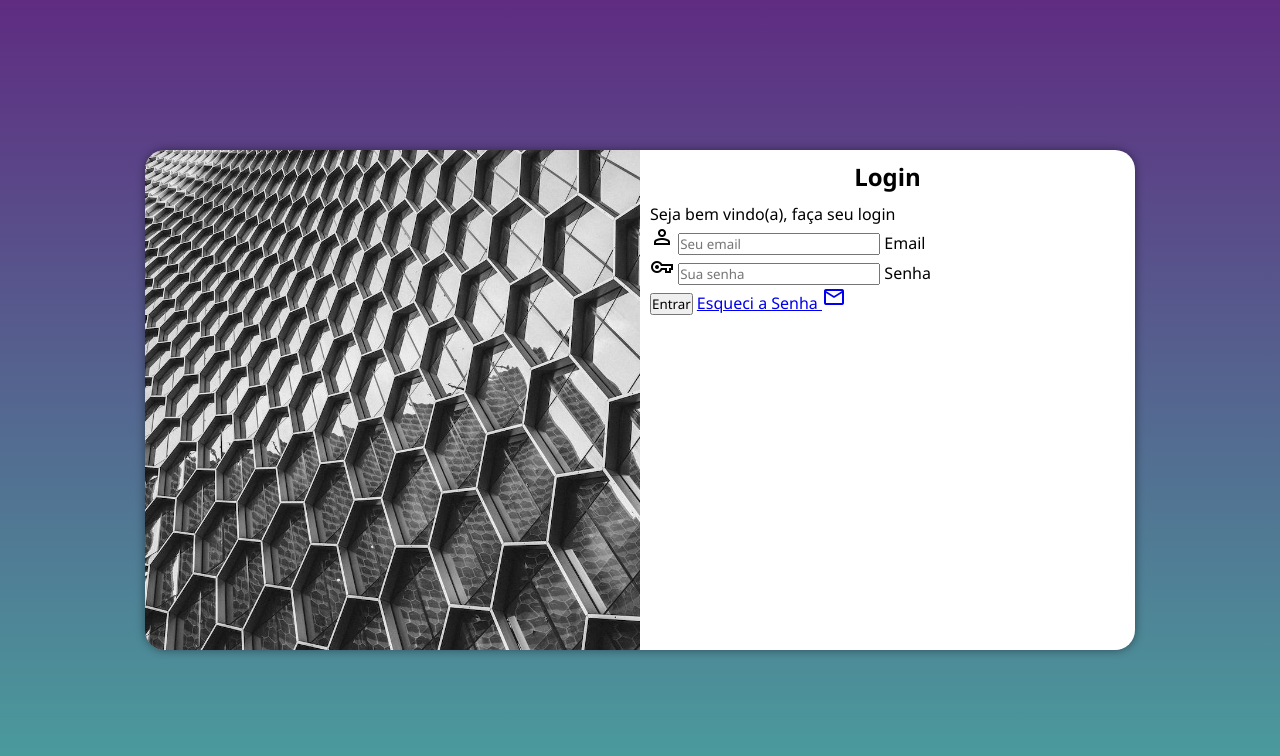
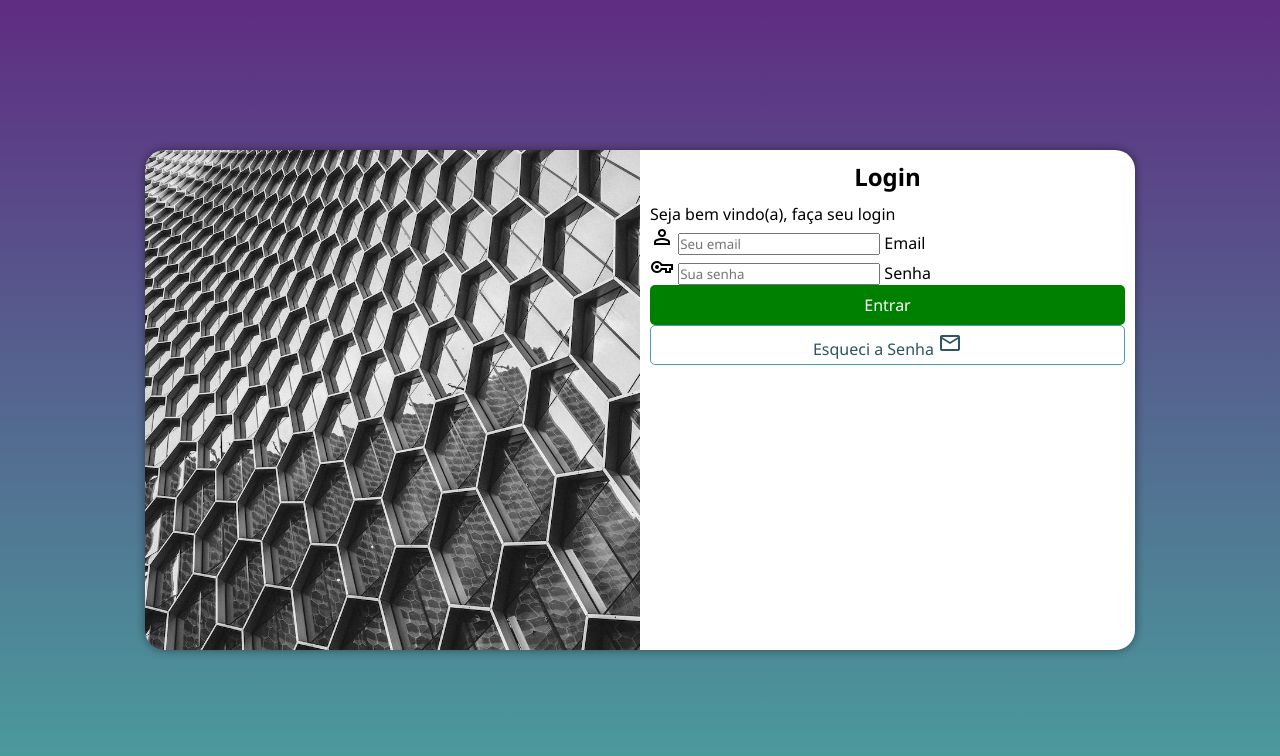
Before and after one commit to FabiodosAnjos/projeto-login, a plain HTML site: page index.html in a window 1280 px wide. Drawn offline with nearby package versions, Linux system fonts and the light colour scheme.

Commit message:
atualizações 15-11

```diff
--- a/estilos/style.css
+++ b/estilos/style.css
@@ -63,3 +63,40 @@ main {
 #formulario p {
     font-size: 1.2en;
 }
+
+form > input[type=submit] {
+    display: block;
+    font-size: 1em;
+    width: 100%;
+    height: 40px;
+    background-color: green;
+    color: white;
+    border: none;
+    border-radius: 5px;
+}
+
+form > input[type=submit]:hover {
+    background-color: #2d6462;
+}
+
+form > a.botao {
+    display: block;
+    text-align: center;
+    font-size: 1em;
+    width: 100%;
+    height: 40px;
+    padding-top: 5px;
+    background-color: white;
+    color: #2d5462;
+    border: 1px solid #49a09d;
+    border-radius: 5px;
+    text-decoration: none;
+}
+
+form a.botao:hover {
+    background-color: #6cd3cf;
+}
+
+form a.botao i{
+    font-size: .8em;
+}
--- a/index.html
+++ b/index.html
@@ -33,7 +33,7 @@
                         <label for="isenha">Senha</label>
                     </div>
                     <input type="submit" value="Entrar">
-                    <a href="esqueci.html">Esqueci a Senha <span class="material-symbols-outlined">mail</span></a>
+                    <a href="esqueci.html" class="botao">Esqueci a Senha <span class="material-symbols-outlined">mail</span></a>
                 </form>
             </div>
 
```
